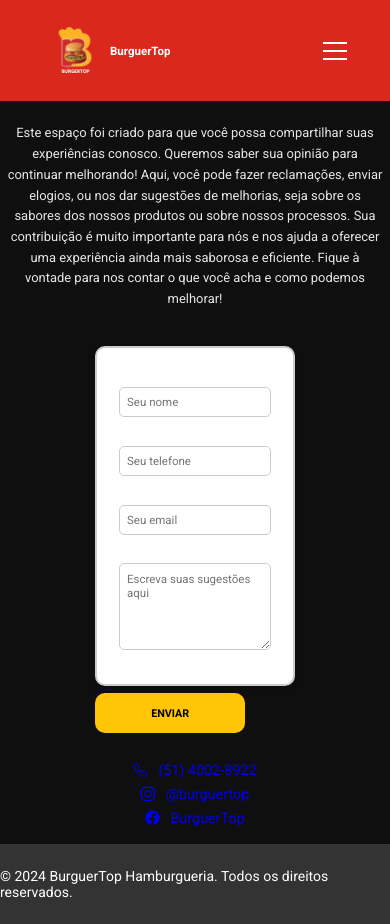
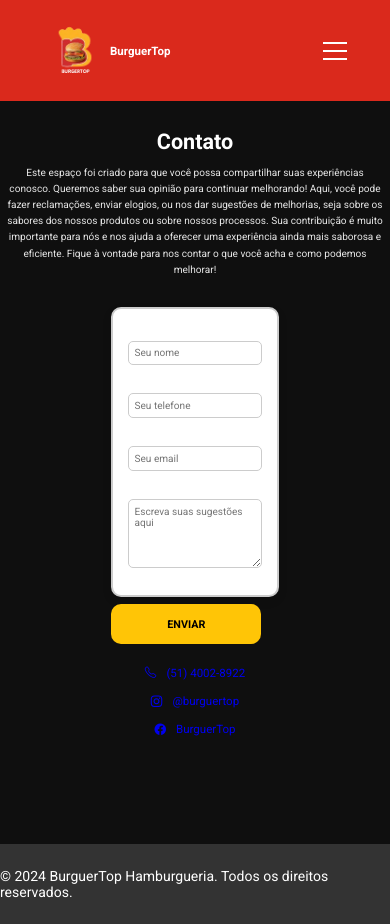
Before and after one commit to JseamusJ/BurguerTop, a plain HTML site: page contato.html in a window 390 px wide. Drawn offline with nearby package versions, Linux system fonts and the light colour scheme.

Commit message:
Add files via upload

```diff
--- a/style5.css
+++ b/style5.css
@@ -295,7 +295,7 @@ html {
 
 .formulario {
     width: 100%;
-    max-width: 650px; /* Garante que o formulário tenha um limite máximo de largura */
+    max-width: ; /* Garante que o formulário tenha um limite máximo de largura */
     background-color: #fff;
     border-radius: 10px;
     padding: 3rem;
@@ -358,11 +358,9 @@ html {
 }
 
 .btn {
+    width: 480px;
     display: flex;
     justify-content: center;
-    align-items: center;
-    width: 100%;
-    margin-top: 1rem;
 }
 
 .btn button {
@@ -374,8 +372,8 @@ html {
     border-radius: 10px;
     color: black;
     font-weight: 700;
+    margin-top: 1rem;
     transition: all 400ms ease-in;
-
 }
 
 .btn button:hover {
@@ -509,10 +507,42 @@ footer {
         margin-left: 12rem;
     }
 
+    .contato {
+        padding-top: 4rem; /* Menos espaçamento superior em telas pequenas */
+    }
+
+    .contato h2 {
+        font-size: 3rem; /* Reduzir o tamanho da fonte para cabeçalho */
+        margin-bottom: 1.5rem;
+    }
+
+    .introducao-formulario {
+        font-size: 1.4rem; /* Fontes menores para telas pequenas */
+        margin-bottom: 2rem;
+        padding: 0 1rem;
+    }
+
+    .formulario {
+        padding: 2rem; /* Menos padding em telas pequenas */
+    }
+
+    .formulario input,
+    .formulario textarea {
+        font-size: 1.4rem; /* Fontes menores para inputs */
+        padding: 0.8rem; /* Ajustar o padding */
+    }
+
+    .formulario input[type="submit"] {
+        font-size: 1.6rem; /* Ajustar o tamanho da fonte no botão */
+        padding: 0.8rem 1.5rem; /* Ajustar padding do botão */
+    }
+
     .contato-secao {
-        display: block;
-        text-align: center;
-        font-size: 2rem;
+        width: 100%;
+        font-size: 1.6rem;
+        flex-direction: column;
+        align-items: center;
+        margin-top: 2rem;
     }
 
     .contato-secao div {
@@ -522,6 +552,15 @@ footer {
     .cardapio h2 {
         font-size: 4rem; /* Ajuste de tamanho de fonte em telas menores */
         color: #ffc506; /* Garantir boa visibilidade */
+    }
+
+    .btn {
+        width: 100%; /* A largura do botão fica 100% */
+        justify-content: center;
+    }
+
+    .btn button {
+        width: 200px; /* Ajusta o tamanho do botão */
     }
 }
 
```
